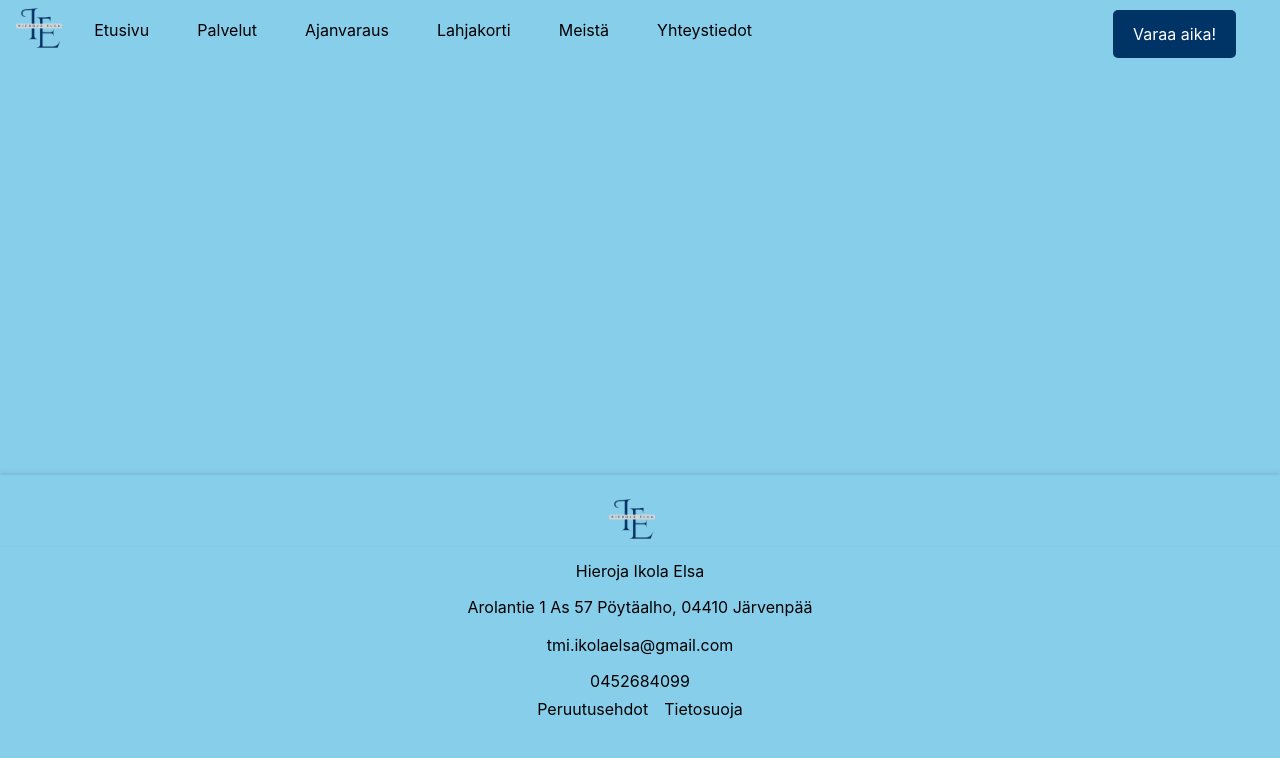
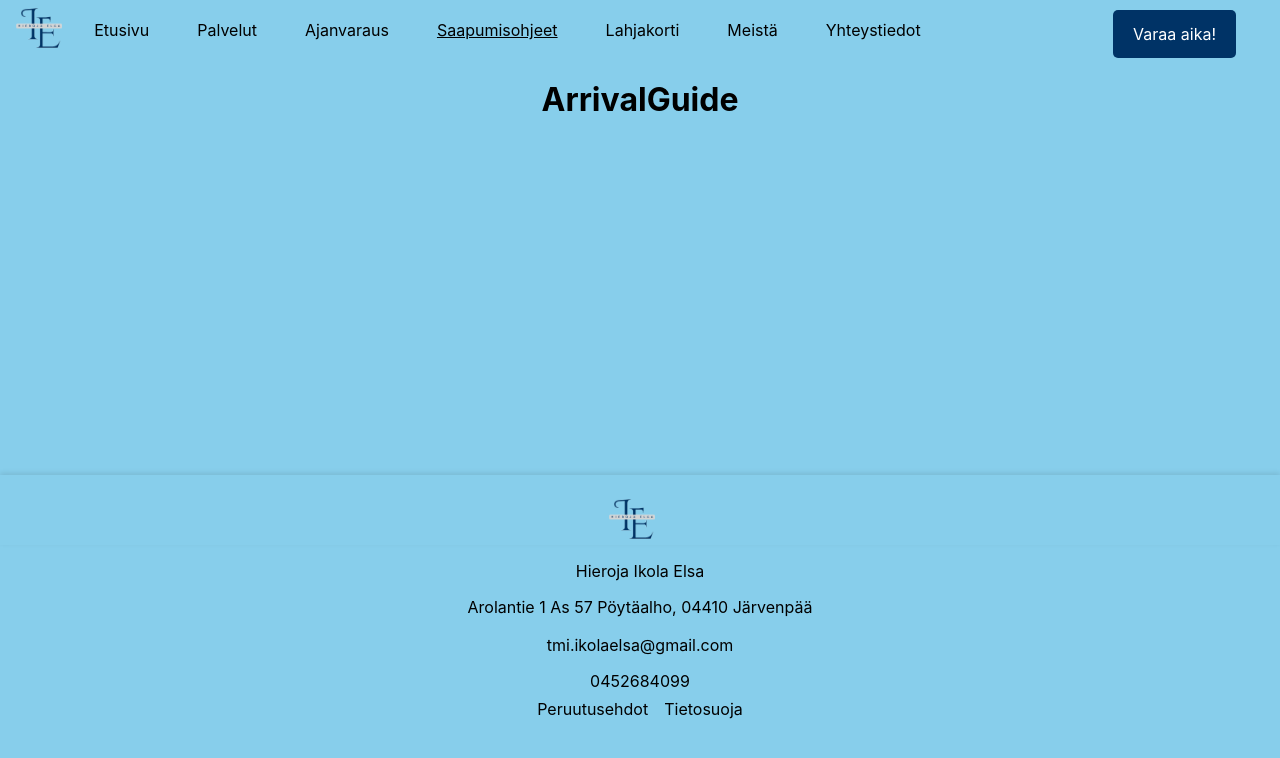
Before and after one commit to Amikola/Elsan-sivut, a React (Vite) app: page /arrivalguide in a window 1280 px wide. Shown: the top 758 px of the page. Built offline with nearby package versions, Linux system fonts and the light colour scheme.

Commit message:
Added Arrival Guide

```diff
--- a/src/App.tsx
+++ b/src/App.tsx
@@ -10,6 +10,7 @@ import Contact from './pages/Contact/Contact';
 import CancelationPolicy from './pages/CancelationPolicy/CancellationPolicy';
 import ReservationButton from './components/ReservationButton';
 import './App.css'; // Default to desktop CSS
+import ArrivalGuide from './pages/ArrivalGuide/ArrivalGuide';
 
 function App() {
   const [menuOpen, setMenuOpen] = useState(false);
@@ -53,6 +54,9 @@ function App() {
             <NavLink to="/reservation" className={({ isActive }) => (isActive ? 'active' : '')} onClick={closeMenu}>Ajanvaraus</NavLink>
           </li>
           <li>
+            <NavLink to="/arrivalGuide" className={({ isActive }) => (isActive ? 'active' : '')} onClick={closeMenu}>Saapumisohjeet</NavLink>
+          </li>
+          <li>
             <NavLink to="/giftcard" className={({ isActive }) => (isActive ? 'active' : '')} onClick={closeMenu}>Lahjakorti</NavLink>
           </li>
           <li>
@@ -73,6 +77,7 @@ function App() {
           <Route path="/giftcard" element={<GiftCard />} />
           <Route path="/contact" element={<Contact />} />
           <Route path="/cancelationpolicy" element={<CancelationPolicy />} />
+          <Route path="/arrivalguide" element={<ArrivalGuide />} />
         </Routes>
       </div>
       <div className="bottom-bar">
--- a/src/Mobile.css
+++ b/src/Mobile.css
@@ -102,7 +102,7 @@ html {
   }
 
   .navbar.expanded {
-    height: 600px; /* Adjust expanded height for smaller screens */
+    height: 650px; /* Adjust expanded height for smaller screens */
   }
 
   .navbar ul {
@@ -133,7 +133,7 @@ html {
   }
 
   .navbar.expanded {
-    height: 600px; /* Adjust expanded height for medium screens */
+    height: 650px; /* Adjust expanded height for medium screens */
   }
 
   .navbar ul {
--- /dev/null
+++ b/src/pages/ArrivalGuide/ArrivalGuide.tsx
@@ -0,0 +1,11 @@
+import "./ArrivalGuide.css"
+
+function ArrivalGuide() {
+    return (
+      <div>
+        <h1>ArrivalGuide</h1>
+      </div>
+    );
+  }
+
+  export default ArrivalGuide;
```
Also changed, not shown: src/pages/ArrivalGuide/ArrivalGuide.css (added).
